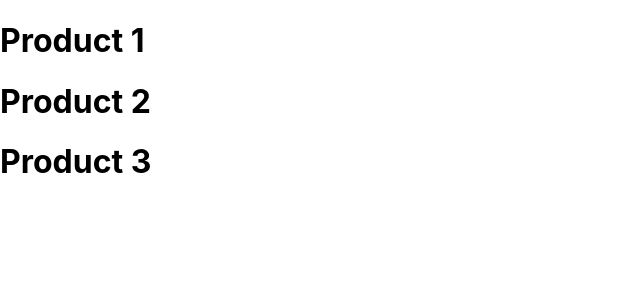
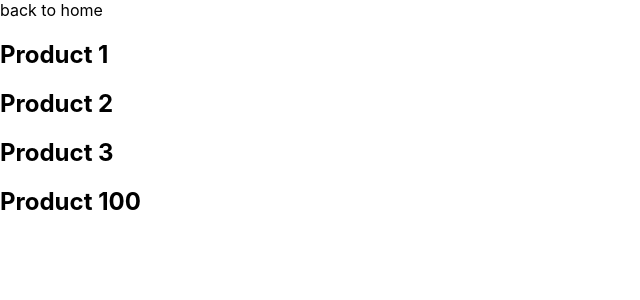
Before and after one commit to sinsarulhaq/next, a Next.js app: page /products in a window 1280 px wide. Shown: the top 300 px of the page, without its empty margins (0-640 px from the left). Built offline with nearby package versions, Linux system fonts and the light colour scheme.

Commit message:
Link component navigation

```diff
--- a/pages/products/index.js
+++ b/pages/products/index.js
@@ -1,9 +1,32 @@
-function ProductList(){
+import Link from 'next/link'
+
+
+function ProductList({ productId = 100}){
     return(
         <>
-        <h1>Product 1</h1>
-        <h1>Product 2</h1>
-        <h1>Product 3</h1>
+        <Link href="/">
+        <a>back to home</a>
+        </Link>
+        <h2>
+        <Link href={'/products/1'}>
+            <a>Product 1</a>
+        </Link>
+        </h2>
+        <h2>
+        <Link href={'/products/2'}>
+            <a>Product 2</a>
+        </Link>
+        </h2>
+        <h2>
+        <Link href={'/products/3'} replace>
+            <a>Product 3</a>
+        </Link>
+        </h2>
+        <h2>
+        <Link href={`/products/${productId}`}>
+            <a>Product {productId}</a>
+        </Link>
+        </h2>
         </>
     )
 }
```
Also changed, not shown: pages/index.js (+13 -1 lines).
